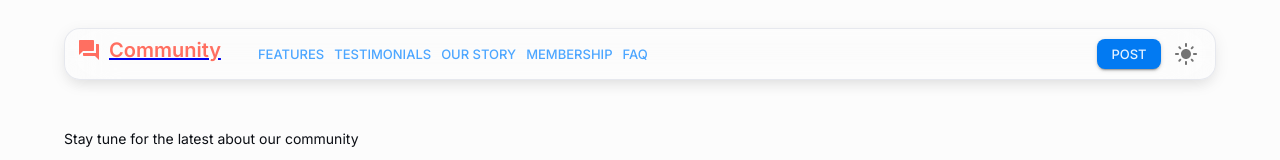
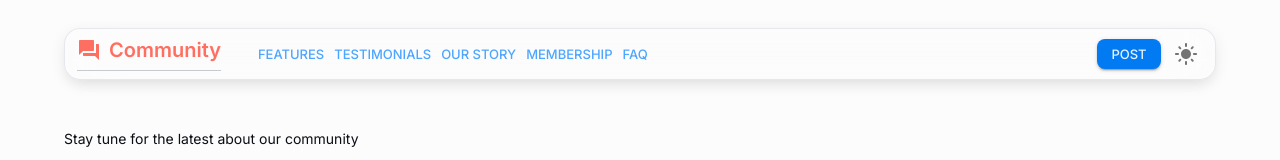
Before and after one commit to abrahamjo25/Community-page-demo, a React (Create React App) app: page / in a window 1280 px wide. Shown: the top 160 px of the page. Built offline with nearby package versions, Linux system fonts and the light colour scheme.

Commit message:
Finalizing

```diff
--- a/src/components/AppAppBar.tsx
+++ b/src/components/AppAppBar.tsx
@@ -12,9 +12,9 @@ import Drawer from "@mui/material/Drawer";
 import MenuIcon from "@mui/icons-material/Menu";
 import CloseRoundedIcon from "@mui/icons-material/CloseRounded";
 import ColorModeIconDropdown from ".././theme/ColorModeIconDropdown";
-import { Typography } from "@mui/material";
+import { Link, Typography } from "@mui/material";
 import ForumIcon from "@mui/icons-material/Forum";
-import { Link, Redirect, useHistory } from "react-router-dom";
+import { useHistory } from "react-router-dom";
 const StyledToolbar = styled(Toolbar)(({ theme }) => ({
   display: "flex",
   alignItems: "center",
@@ -61,7 +61,7 @@ export default function AppAppBar() {
               gap: 4,
             }}
           >
-            <Link to="/">
+            <Link href="/" underline="none">
               <Typography
                 variant="h5"
                 gutterBottom
--- a/src/components/PostDetail.tsx
+++ b/src/components/PostDetail.tsx
@@ -10,9 +10,9 @@ import Typography from "@mui/material/Typography";
 import { styled } from "@mui/material/styles";
 import { useParams } from "react-router-dom";
 import { Provider } from "./Provider";
-import  Comment  from "./Comments";
+import Comment from "./Comments";
 import { usePostContext } from "../context/PostContext";
-
+import { Link } from "@mui/material";
 
 const SyledCard = styled(Card)(({ theme }) => ({
   display: "flex",
@@ -97,12 +97,12 @@ function Author({
 
 export const PostDetail = () => {
   const { id } = useParams<MatchParams>();
-  const {posts} = usePostContext()
+  const { posts } = usePostContext();
   const postId = Number(id);
 
   const mainContent = posts.find((post) => post.id === postId);
-  console.log(id)
-  console.log(mainContent)
+  console.log(id);
+  console.log(mainContent);
 
   const relatedPosts = posts.filter((post) => post.id !== postId);
 
@@ -165,7 +165,7 @@ export const PostDetail = () => {
               </SyledCardContent>
               <Author authors={mainContent?.authors} />
             </SyledCard>
-            <Comment postId = {mainContent?.id}/>
+            <Comment postId={mainContent?.id} />
           </Grid>
 
           {/* Related Posts */}
@@ -174,14 +174,16 @@ export const PostDetail = () => {
               Related Posts
             </Typography>
             {relatedPosts.map((post, index) => (
+              <Link key={post.id} href={`/posts/${post.id}`} underline="none">
                 <SyledCard
-                key={post.id}
                   variant="outlined"
                   onFocus={() => handleFocus(index + 1)}
                   onBlur={handleBlur}
                   tabIndex={0}
                   sx={{ height: "400px" }}
-                className={focusedCardIndex === index + 1 ? "Mui-focused" : ""}
+                  className={
+                    focusedCardIndex === index + 1 ? "Mui-focused" : ""
+                  }
                 >
                   <CardMedia
                     component="img"
@@ -204,6 +206,7 @@ export const PostDetail = () => {
                   </SyledCardContent>
                   <Author authors={post.authors} />
                 </SyledCard>
+              </Link>
             ))}
           </Grid>
         </Grid>
--- a/src/components/Posts.tsx
+++ b/src/components/Posts.tsx
@@ -13,8 +13,8 @@ import InputAdornment from "@mui/material/InputAdornment";
 import OutlinedInput from "@mui/material/OutlinedInput";
 import { styled } from "@mui/material/styles";
 import SearchRoundedIcon from "@mui/icons-material/SearchRounded";
-import { Link } from "react-router-dom";
 import { usePostContext } from "../context/PostContext";
+import { Link } from "@mui/material";
 const SyledCard = styled(Card)(({ theme }) => ({
   display: "flex",
   flexDirection: "column",
@@ -224,7 +224,7 @@ export default function Posts() {
       <Grid container spacing={2} columns={12}>
         {posts?.map((post, index) => (
           <Grid key={index} size={{ xs: 12, md: 6 }}>
-            <Link to={`/posts/${post.id}`} key={index}>
+            <Link href={`/posts/${post.id}`} key={index} underline="none">
               <SyledCard
                 variant="outlined"
                 onFocus={() => handleFocus(0)}
```
Lines whose indentation alone changed are shown as unchanged.
